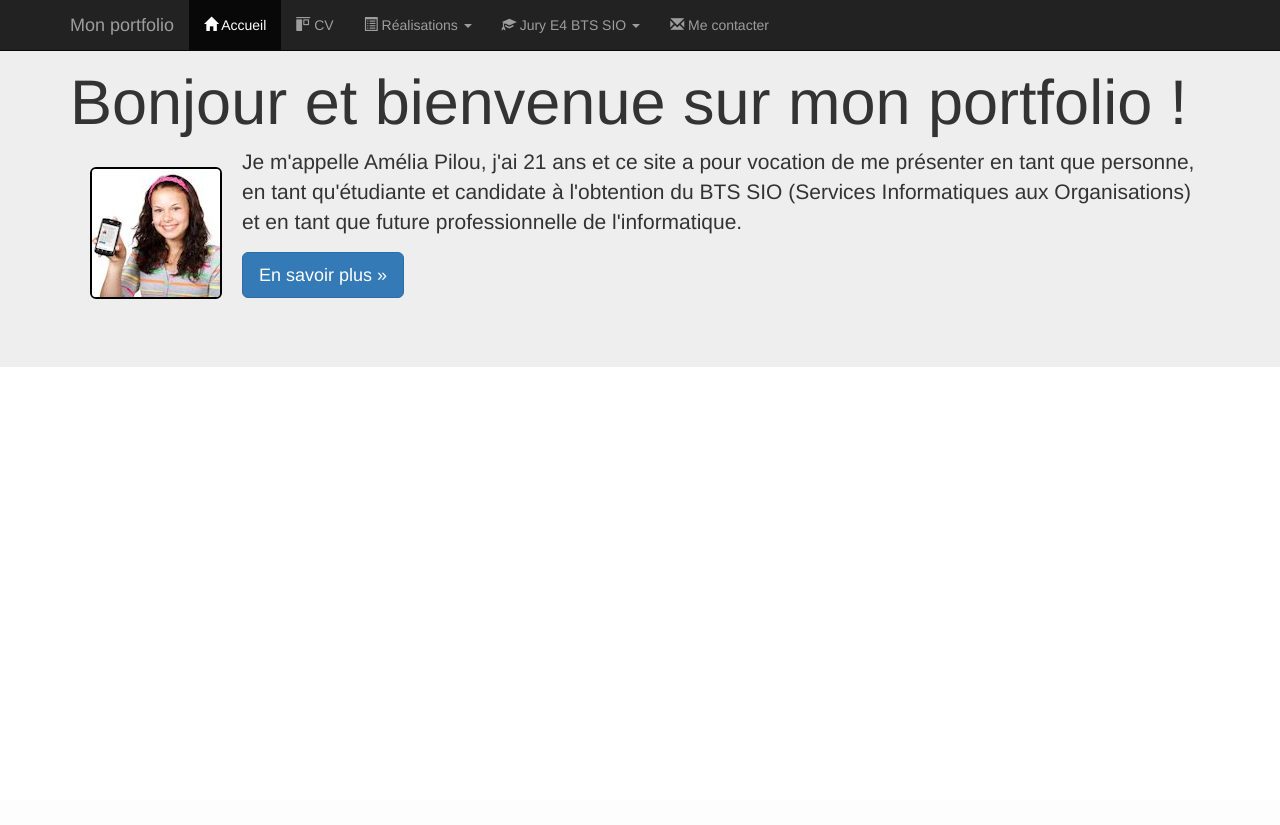
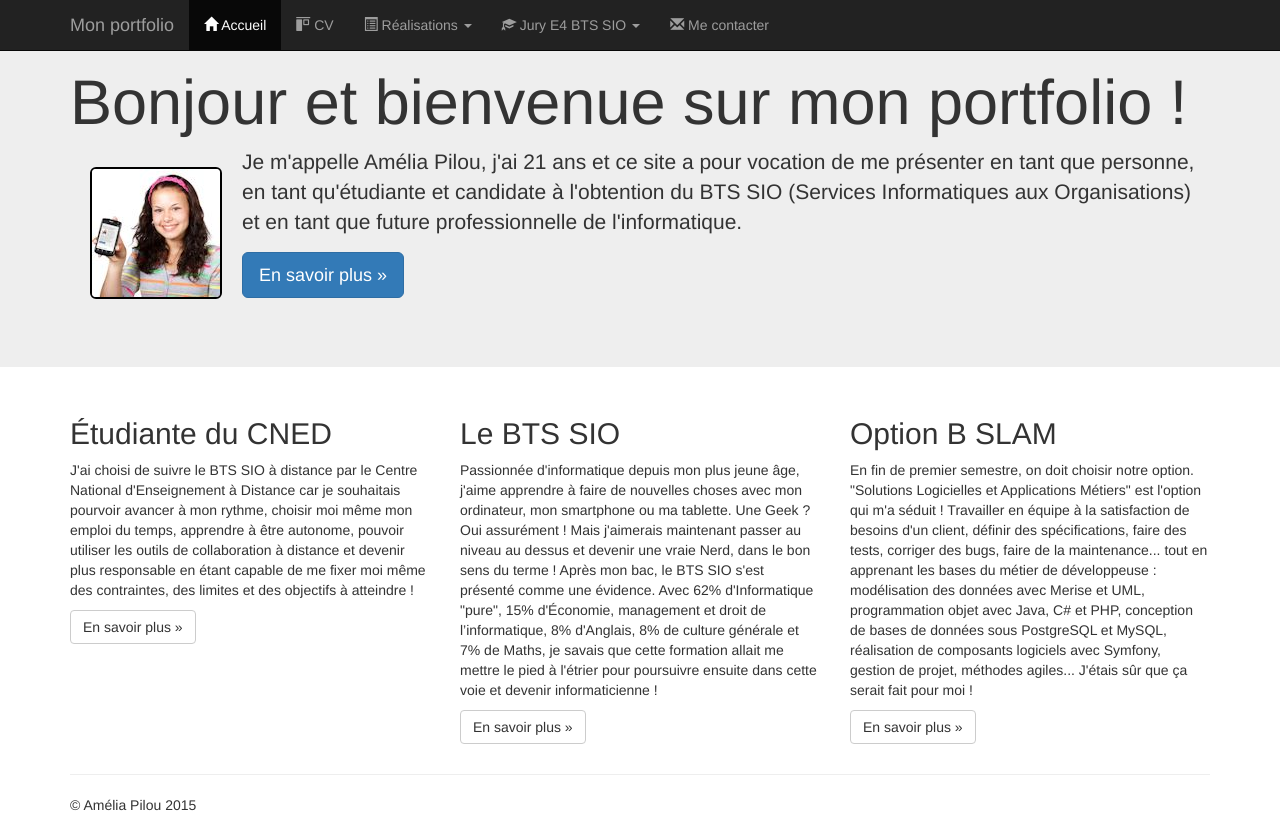
Before and after one commit to Chianeadev/MonPortfolio, a PHP site: page / in a window 1280 px wide. Before the commit the page ends 367 px from the top, so only its background shows below. Run offline with PHP 8.4, Linux system fonts and the light colour scheme.

Commit message:
Ajout footer

```diff
--- a/index.php
+++ b/index.php
@@ -87,7 +87,43 @@
                 <p><a class="btn btn-primary btn-lg" href="#" role="button">En savoir plus &raquo;</a></p>
             </div>
         </div>
-
+        <footer>
+            <div class="container">
+                <div class="row">
+                    <div class="col-md-4">
+                        <h2>Étudiante du CNED</h2>
+                        <p>J'ai choisi de suivre le BTS SIO à distance par le Centre National d'Enseignement à Distance car je souhaitais pourvoir avancer à mon
+                            rythme, choisir moi même mon emploi du temps, apprendre à être autonome, pouvoir utiliser les outils de collaboration à distance et
+                            devenir plus responsable en étant capable de me fixer moi même des contraintes, des limites et des objectifs à atteindre !
+                        </p>
+                        <p><a class="btn btn-default" href="http://www.cned.fr" target="_blank" role="button">En savoir plus &raquo;</a></p>
+                    </div>
+                    <div class="col-md-4">
+                        <h2>Le BTS SIO</h2>
+                        <p>Passionnée d'informatique depuis mon plus jeune âge, j'aime apprendre à faire de nouvelles choses avec mon ordinateur, mon
+                            smartphone ou ma tablette. Une Geek ? Oui assurément ! Mais j'aimerais maintenant passer au niveau au dessus et devenir une
+                            vraie Nerd, dans le bon sens du terme ! Après mon bac, le BTS SIO s'est présenté comme une évidence. Avec 62% d'Informatique "pure",
+                            15% d'Économie, management et droit de l’informatique, 8% d'Anglais, 8% de culture générale et 7% de Maths, je savais que cette formation
+                            allait me mettre le pied à l'étrier pour poursuivre ensuite dans cette voie et devenir informaticienne !
+                        </p>
+                        <p><a class="btn btn-default" href="https://fr.wikipedia.org/wiki/ Brevet_de_technicien_sup%C3%A9rieur_-_Services_informatiques_aux_organisa
+                              tions" target="_blank" role="button">En savoir plus &raquo;</a></p>
+                    </div>
+                    <div class="col-md-4">
+                        <h2>Option B SLAM</h2>
+                        <p>En fin de premier semestre, on doit choisir notre option. "Solutions Logicielles et Applications Métiers" est l'option qui m'a séduit !
+                            Travailler en équipe à la satisfaction de besoins d'un client, définir des spécifications, faire des tests, corriger des bugs,
+                            faire de la maintenance... tout en apprenant les bases du métier de développeuse : modélisation des données avec Merise et UML,
+                            programmation objet avec Java, C# et PHP, conception de bases de données sous PostgreSQL et MySQL, réalisation de composants
+                            logiciels avec Symfony, gestion de projet, méthodes agiles... J'étais sûr que ça serait fait pour moi !
+                        </p>
+                        <p><a class="btn btn-default" href="http://www.onisep.fr/Ressources/ Univers-Formation/Formations/Post-bac/BTS-Services-informatiques-auxorganisations-option-B-solutions-logicielles-et-applications-metiers" target="_blank" role="button">En savoir plus &raquo;</a></p>
+                    </div>
+                </div>
+                <hr />
+                <p id="copyright">&copy; Amélia Pilou 2015</p>
+            </div>
+        </footer>
         <script src="https://ajax.googleapis.com/ajax/libs/jquery/1.12.4/jquery.min.js">
         </script>
         <script src="js/bootstrap.min.js"></script>
```
